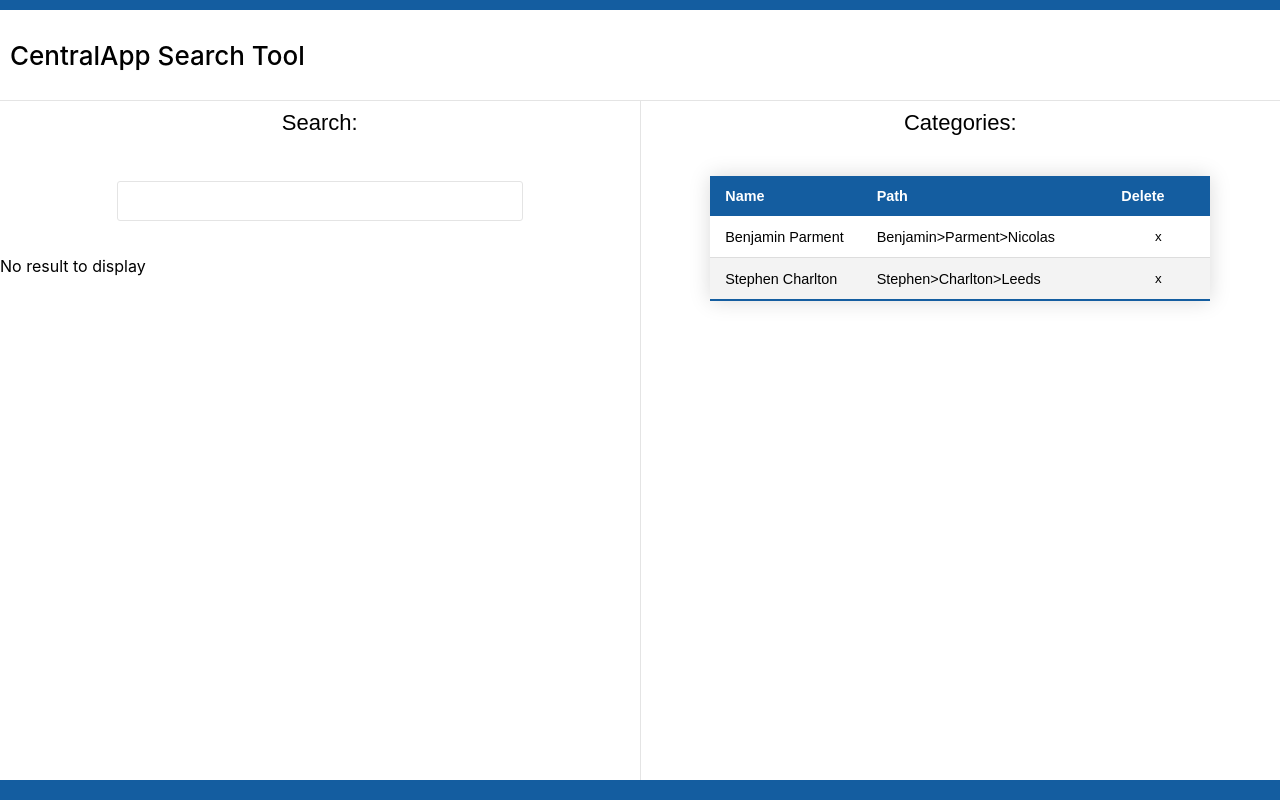
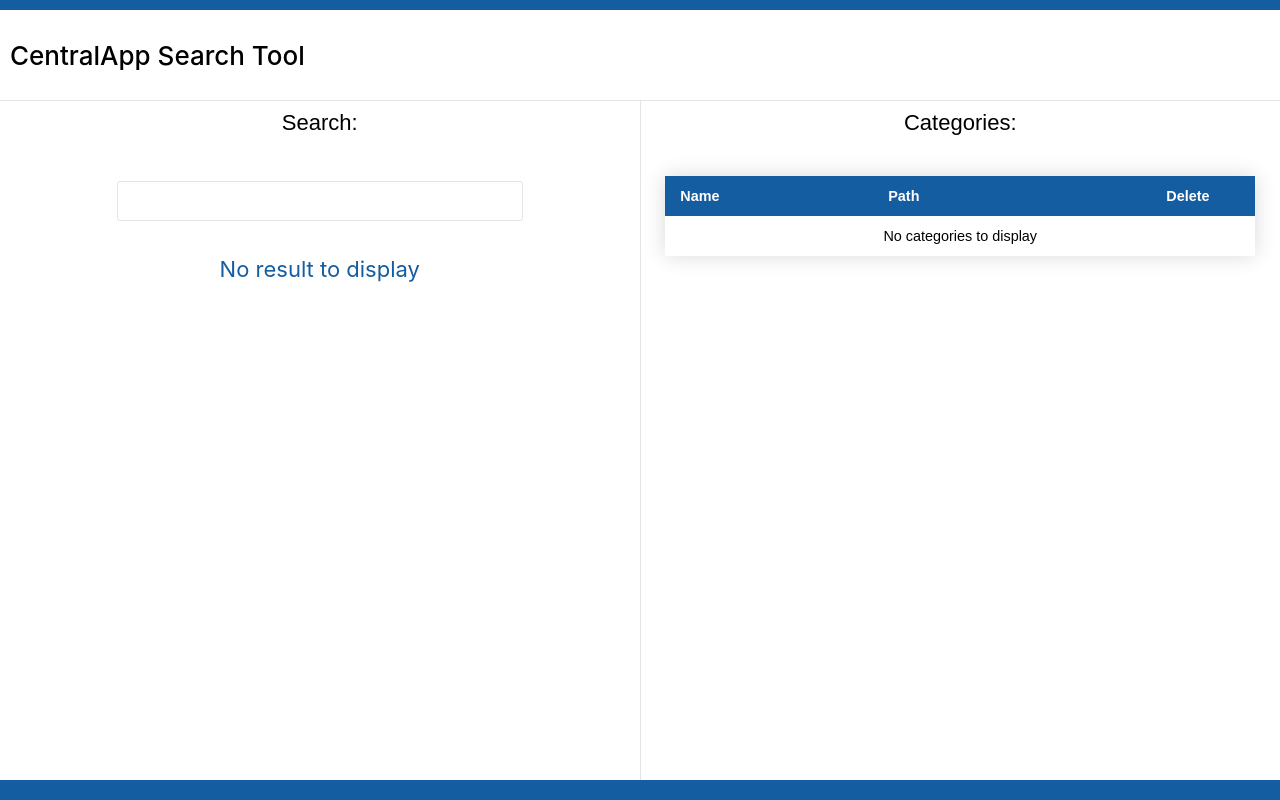
Before and after one commit to BenjaminParment/central-app-test, a React (Create React App) app: page / in a window 1280 px wide. Built offline with nearby package versions, Linux system fonts and the light colour scheme.

Commit message:
Final touch to the site
Displays a loading text when fetching results. Displays an empty row on the table when there are no results to display. Applies min-width to table so cells don't shift when adding content

Adds loading state to redux.

```diff
--- a/src/component/category/Category.jsx
+++ b/src/component/category/Category.jsx
@@ -39,7 +39,15 @@ class Category extends Component {
                         <th className="delete">Delete</th>
                     </tr>
                 </thead>
-                <tbody>{this.props.categories.map((x) => this.renderSingleCategory(x))}</tbody>
+                <tbody>
+                    {this.props.categories.length > 0 ? (
+                        this.props.categories.map((x) => this.renderSingleCategory(x))
+                    ) : (
+                        <td colSpan="3" className="row no-categories">
+                            No categories to display
+                        </td>
+                    )}
+                </tbody>
             </table>
         </div>
     );
--- a/src/component/category/Category.scss
+++ b/src/component/category/Category.scss
@@ -17,15 +17,15 @@
         box-shadow: 0 0 20px rgba(0, 0, 0, 0.15);
 
         .name {
-            width: 178px;
+            min-width: 178px;
         }
 
         .path {
-            width: 248px;
+            min-width: 248px;
         }
 
         .delete {
-            width: 74px;
+            min-width: 74px;
         }
     }
 
@@ -36,8 +36,8 @@
     }
 
     .styled-table th,
-        .styled-table td {
-            padding: 12px 15px;
+    .styled-table td {
+        padding: 12px 15px;
     }
 
     .styled-table tbody tr {
@@ -57,4 +57,8 @@
         background-color: transparent;
         width: 100%;
     }
+
+    .no-categories {
+        text-align: center;
+    }
 }
--- a/src/component/input/Input.jsx
+++ b/src/component/input/Input.jsx
@@ -3,12 +3,18 @@ import debounce from "lodash/debounce";
 import React, { Component } from "react";
 import { connect } from "react-redux";
 import { setDisplayResults } from "../../redux/display-results/display-results-actions";
+import { setLoading } from "../../redux/loading/loading-actions";
 import { setResults } from "../../redux/results/results.actions";
 import "./Input.scss";
+
+const mapStateToProps = (state) => ({
+    currentResults: state.searchResults.results,
+});
 
 const mapDispatchToProps = (dispatch) => ({
     set: (res) => dispatch(setResults(res)),
     showResults: (show) => dispatch(setDisplayResults(show)),
+    setLoading: (loading) => dispatch(setLoading(loading)),
 });
 
 class Input extends Component {
@@ -20,8 +26,11 @@ class Input extends Component {
         this.fetch = debounce(this.fetch, 1000);
     }
 
-    componentDidUpdate = () => {
-        if (this.state.inputContent.length >= 3) {
+    componentDidUpdate = ({}, prevState) => {
+        if (
+            this.state.inputContent.length >= 3 &&
+            this.state.inputContent !== prevState.inputContent
+        ) {
             this.fetch(this.state.inputContent);
         } else {
             this.props.showResults(false);
@@ -29,12 +38,14 @@ class Input extends Component {
     };
 
     fetch = (str) => {
+        this.props.setLoading(true);
         axios
             .get(
                 `https://dev.centralapp.com/api/v2/static/categories/like?name=${str}&language=en&level=L1`,
             )
             .then((ret) => {
                 this.props.set(ret.data);
+                this.props.setLoading(false);
                 this.props.showResults(true);
             });
     };
@@ -51,4 +62,4 @@ class Input extends Component {
     );
 }
 
-export default connect(null, mapDispatchToProps)(Input);
+export default connect(mapStateToProps, mapDispatchToProps)(Input);
--- a/src/component/result/Result.jsx
+++ b/src/component/result/Result.jsx
@@ -4,8 +4,10 @@ import { addCategory } from "../../redux/categories/categories.actions";
 import "./Result.scss";
 
 const mapStateToProps = (state) => ({
-    currentResults: state.searchResults.currentResults,
+    currentResults: state.searchResults.results,
     displayResults: state.displayResults.show,
+    loadingResults: state.loadingResults.loading,
+    categories: state.categories,
 });
 
 const mapDispatchToProps = (dispatch) => ({
@@ -14,10 +16,19 @@ const mapDispatchToProps = (dispatch) => ({
 
 class Result extends Component {
     renderSingleRes = (res) => (
-        <button key={res.id} className="result" onClick={() => this.onClick(res)}>
+        <button
+            key={res.id}
+            className="result"
+            onClick={() => this.onClick(res)}
+            disabled={this.props.categories.some((x) => x.id === res.id)}
+        >
             {res.name}
         </button>
     );
+
+    isDisabled = (id) => {
+        this.props.currentResults.some((x) => x.id === id);
+    };
 
     onClick = (res) => {
         this.props.addCategory({ name: res.name, path: res.path, id: res.id });
@@ -25,10 +36,12 @@ class Result extends Component {
 
     render = () => (
         <div className="result-parent-container">
-            {this.props.displayResults ? (
+            {this.props.displayResults && this.props.currentResults.length > 0 ? (
                 this.props.currentResults.map((x) => this.renderSingleRes(x))
             ) : (
-                <span className="no-result">No result to display</span>
+                <span className="no-result">
+                    {this.props.loadingResults ? "Loading..." : "No result to display"}
+                </span>
             )}
         </div>
     );
--- a/src/component/result/Result.scss
+++ b/src/component/result/Result.scss
@@ -12,4 +12,10 @@
         border-radius: 6px;
         margin: 5px auto;
     }
+
+    .no-result {
+        font-size: 22px;
+        color: #145da0;
+        margin: auto;
+    }
 }
--- a/src/redux/categories/categories.reducer.js
+++ b/src/redux/categories/categories.reducer.js
@@ -1,17 +1,6 @@
 import { ADD, REMOVE } from "./categories.types";
 
-const INITIAL_STATE = [
-    {
-        name: "Benjamin Parment",
-        path: "Benjamin>Parment>Nicolas",
-        id: 1,
-    },
-    {
-        name: "Stephen Charlton",
-        path: "Stephen>Charlton>Leeds",
-        id: 2,
-    },
-];
+const INITIAL_STATE = [];
 
 const categoryReducer = (state = INITIAL_STATE, action) => {
     switch (action.type) {
--- /dev/null
+++ b/src/redux/loading/loading-actions.js
@@ -0,0 +1,3 @@
+import { SET_LOADING } from "./loading-types";
+
+export const setLoading = (payload) => ({ type: SET_LOADING, payload });
--- /dev/null
+++ b/src/redux/loading/loading-reducer.js
@@ -0,0 +1,17 @@
+import { SET_LOADING } from "./loading-types";
+
+const INITIAL_STATE = { loading: false };
+
+const loadingResultsReducer = (state = INITIAL_STATE, action) => {
+    switch (action.type) {
+        case SET_LOADING:
+            return {
+                ...state,
+                loading: action.payload,
+            };
+        default:
+            return state;
+    }
+};
+
+export default loadingResultsReducer;
--- /dev/null
+++ b/src/redux/loading/loading-types.js
@@ -0,0 +1 @@
+export const SET_LOADING = "set_loading";
--- a/src/redux/results/results.reducer.js
+++ b/src/redux/results/results.reducer.js
@@ -1,13 +1,13 @@
 import { SET_RESULTS } from "./results.types";
 
-const INITIAL_STATE = { currentResults: [] };
+const INITIAL_STATE = { results: [] };
 
 const resultsReducer = (state = INITIAL_STATE, action) => {
     switch (action.type) {
         case SET_RESULTS:
             return {
                 ...state,
-                currentResults: action.payload,
+                results: action.payload,
             };
         default:
             return state;
--- a/src/redux/rootReducer.js
+++ b/src/redux/rootReducer.js
@@ -1,12 +1,14 @@
 import { combineReducers } from "redux";
 import categoryReducer from "./categories/categories.reducer";
 import displayResultsReducer from "./display-results/display-results-reducer";
+import loadingResultsReducer from "./loading/loading-reducer";
 import resultsReducer from "./results/results.reducer";
 
 const rootReducer = combineReducers({
     searchResults: resultsReducer,
     categories: categoryReducer,
     displayResults: displayResultsReducer,
+    loadingResults: loadingResultsReducer,
 });
 
 export default rootReducer;
```
